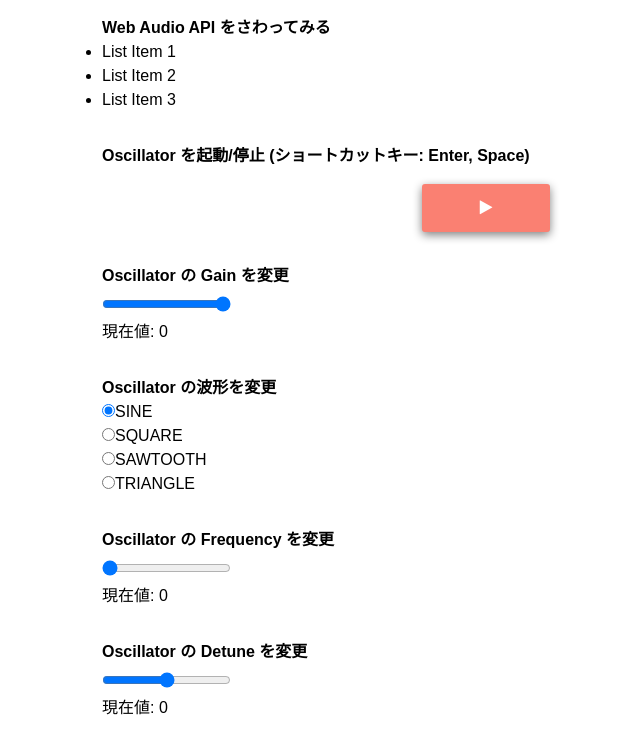
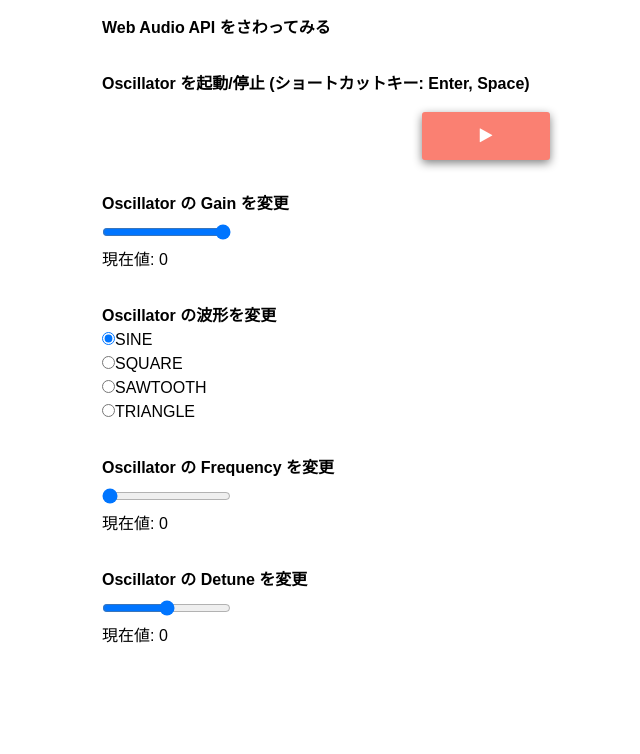
Before and after one commit to chalkygames123/chalkygames123.github.io, a plain HTML site: page index.html in a window 1280 px wide. Shown: the whole page, without its empty margins (154-794 px from the left). Drawn offline with Linux system fonts and the light colour scheme.

Commit message:
Fixed tiny problems

```diff
--- a/index.html
+++ b/index.html
@@ -14,12 +14,6 @@
 
 	<div class="container">
 		<h1>Web Audio API をさわってみる</h1>
-
-		<ul>
-			<li>List Item 1</li>
-			<li>List Item 2</li>
-			<li>List Item 3</li>
-		</ul>
 
 		<div>
 			<h2>Oscillator を起動/停止 (ショートカットキー: Enter, Space)</h2>
```
Also changed, not shown: js/sample05-gainNode.js (line endings or trailing spaces).
